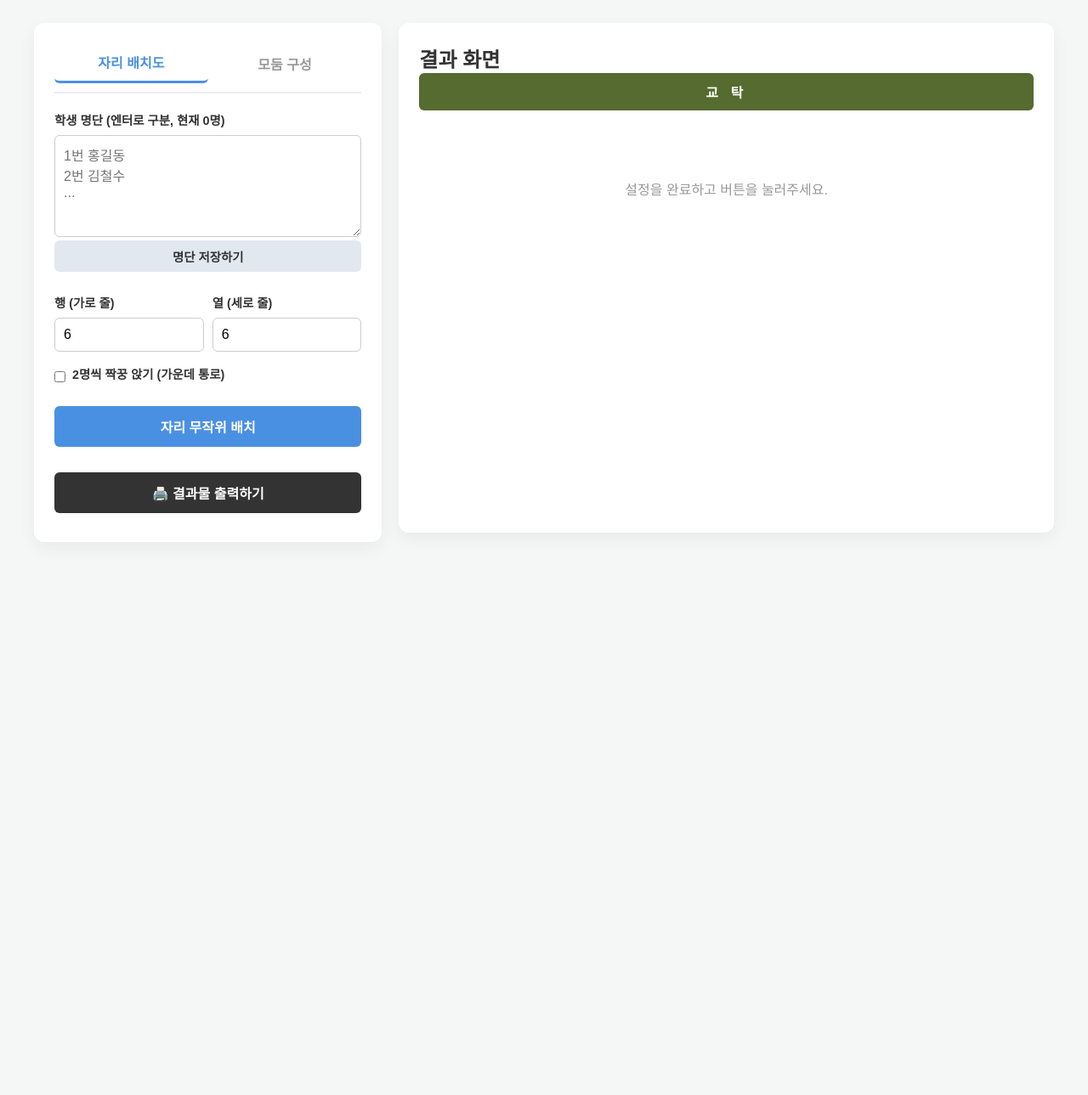
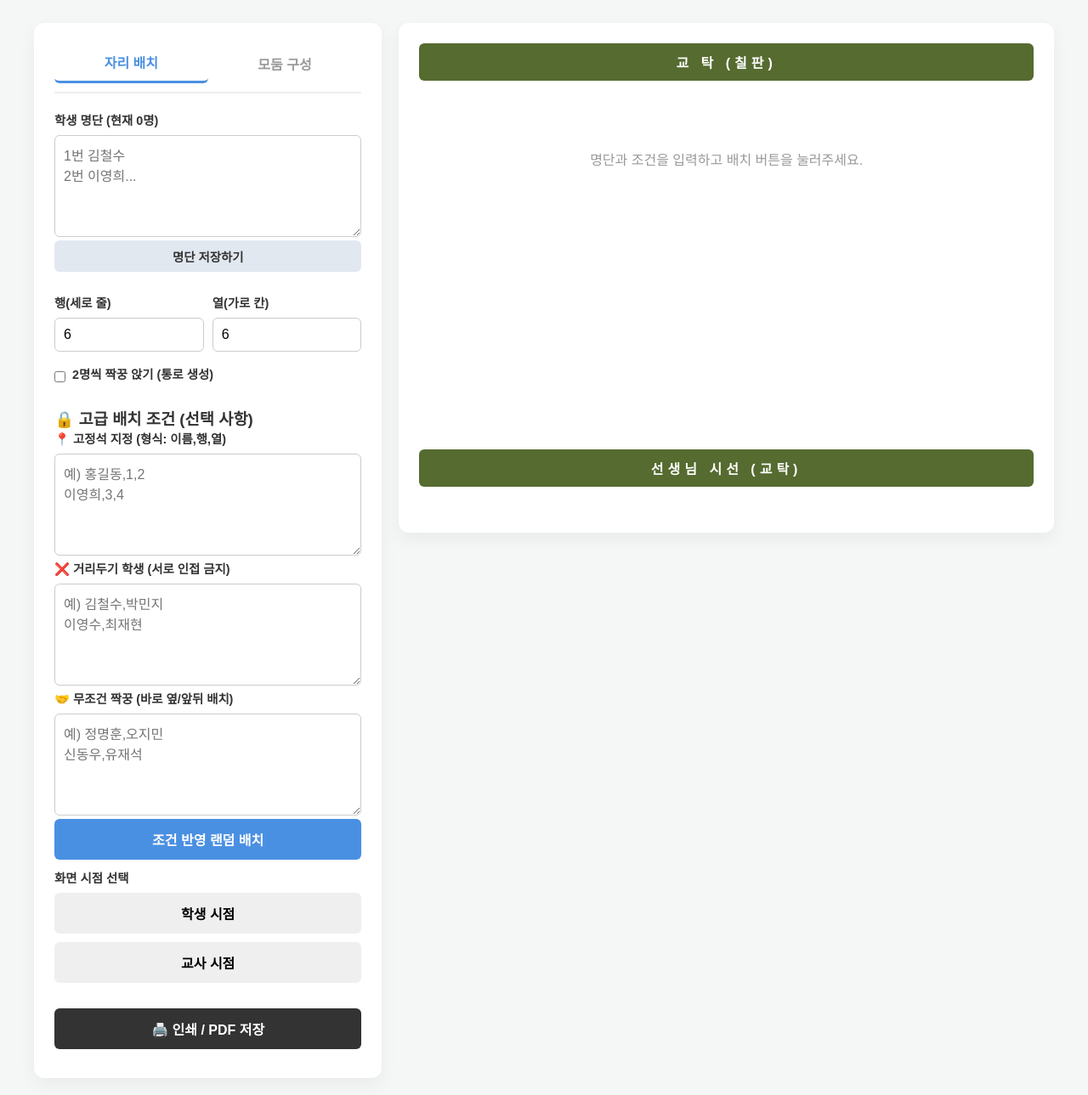
Before and after one commit to RayaSori/Seatmaker, a plain HTML site: page index.html in a window 1280 px wide. Shown: the part 93-1382 px from the top of the page at 85% size. Before the commit the page ends 800 px from the top, so only its background shows below. Drawn offline with Linux system fonts and the light colour scheme.

Commit message:
Update index.html

```diff
--- a/index.html
+++ b/index.html
@@ -3,66 +3,92 @@
 <head>
     <meta charset="UTF-8">
     <meta name="viewport" content="width=device-width, initial-scale=1.0">
-    <title>스마트 자리배치 & 모둠 구성기</title>
+    <title>스마트 교실 관리자 - 프리미엄 시점 & 조건 배치 에디션</title>
     <link rel="stylesheet" href="style.css">
 </head>
 <body>
     <div class="container">
         <header>
-            <h1>🏫 스마트 교실 관리</h1>
-            <p>자리 배치와 모둠 구성을 한 번에 해결하세요.</p>
+            <h1>🏫 스마트 교실 관리자</h1>
+            <p>고정석, 거리두기, 짝꿍 지정까지 한 번에 해결하는 맞춤형 배치 시스템</p>
         </header>
 
         <main>
             <aside class="card settings-card no-print">
                 <div class="tabs">
-                    <button class="tab-btn active" onclick="switchTab('seating')">자리 배치도</button>
+                    <button class="tab-btn active" onclick="switchTab('seating')">자리 배치</button>
                     <button class="tab-btn" onclick="switchTab('grouping')">모둠 구성</button>
                 </div>
 
                 <div class="input-group">
-                    <label for="studentList">학생 명단 (엔터로 구분, 현재 <span id="studentCount">0</span>명)</label>
-                    <textarea id="studentList" placeholder="1번 홍길동&#10;2번 김철수&#10;..."></textarea>
+                    <label for="studentList">학생 명단 (현재 <span id="studentCount">0</span>명)</label>
+                    <textarea id="studentList" placeholder="1번 김철수&#10;2번 이영희..."></textarea>
                     <button onclick="saveStudents()" class="btn-secondary">명단 저장하기</button>
                 </div>
 
                 <div id="seatingSettings" class="settings-section active">
                     <div class="row-col-inputs">
                         <div>
-                            <label for="rows">행 (가로 줄)</label>
+                            <label>행(세로 줄)</label>
                             <input type="number" id="rows" value="6" min="1">
                         </div>
                         <div>
-                            <label for="cols">열 (세로 줄)</label>
+                            <label>열(가로 칸)</label>
                             <input type="number" id="cols" value="6" min="1">
                         </div>
                     </div>
                     <div class="checkbox-group">
                         <input type="checkbox" id="pairSeating">
-                        <label for="pairSeating">2명씩 짝꿍 앉기 (가운데 통로)</label>
+                        <label for="pairSeating">2명씩 짝꿍 앉기 (통로 생성)</label>
                     </div>
-                    <button onclick="generateSeating()" class="btn-primary">자리 무작위 배치</button>
+
+                    <div class="advanced-conditions">
+                        <h3>🔒 고급 배치 조건 (선택 사항)</h3>
+
+                        <div class="cond-group">
+                            <label for="fixedSeatsInput">📍 고정석 지정 (형식: 이름,행,열)</label>
+                            <textarea id="fixedSeatsInput" class="small-text" placeholder="예) 홍길동,1,2&#10;이영희,3,4"></textarea>
+                        </div>
+
+                        <div class="cond-group">
+                            <label for="separateInput">❌ 거리두기 학생 (서로 인접 금지)</label>
+                            <textarea id="separateInput" class="small-text" placeholder="예) 김철수,박민지&#10;이영수,최재현"></textarea>
+                        </div>
+
+                        <div class="cond-group">
+                            <label for="pairInput">🤝 무조건 짝꿍 (바로 옆/앞뒤 배치)</label>
+                            <textarea id="pairInput" class="small-text" placeholder="예) 정명훈,오지민&#10;신동우,유재석"></textarea>
+                        </div>
+                    </div>
+
+                    <button onclick="generateSeating()" class="btn-primary">조건 반영 랜덤 배치</button>
                 </div>
 
                 <div id="groupingSettings" class="settings-section">
                     <div class="input-group">
-                        <label for="groupSize">한 모둠당 인원 수</label>
+                        <label>한 모둠당 인원</label>
                         <input type="number" id="groupSize" value="4" min="2">
                     </div>
-                    <button onclick="generateGroups()" class="btn-primary">모둠 무작위 구성</button>
+                    <button onclick="generateGroups()" class="btn-primary">랜덤 모둠 구성</button>
                 </div>
 
-                <div class="print-section">
-                    <button onclick="window.print()" class="btn-print">🖨️ 결과물 출력하기</button>
+                <div class="view-toggle-area">
+                    <label>화면 시점 선택</label>
+                    <div class="toggle-buttons">
+                        <button id="viewStudent" class="view-btn active" onclick="togglePerspective('student')">학생 시점</button>
+                        <button id="viewTeacher" class="view-btn" onclick="togglePerspective('teacher')">교사 시점</button>
+                    </div>
                 </div>
+
+                <button onclick="window.print()" class="btn-print">🖨️ 인쇄 / PDF 저장</button>
             </aside>
 
             <section class="card result-card">
-                <h2 id="resultTitle">결과 화면</h2>
-                <div class="chalkboard">교 탁</div>
+                <div id="podiumTop" class="chalkboard">교 탁 (칠판)</div>
                 <div id="resultArea" class="result-area">
-                    <p class="placeholder">설정을 완료하고 버튼을 눌러주세요.</p>
+                    <p class="placeholder">명단과 조건을 입력하고 배치 버튼을 눌러주세요.</p>
                 </div>
+                <div id="podiumBottom" class="chalkboard hidden">선생님 시선 (교탁)</div>
             </section>
         </main>
     </div>
```
